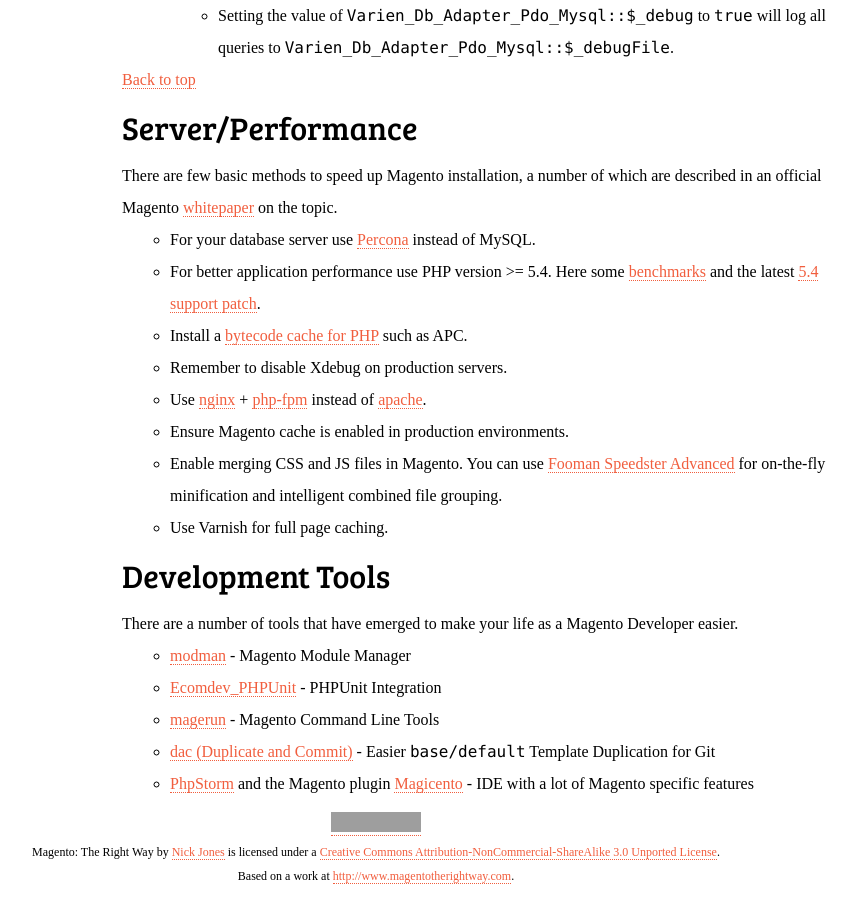
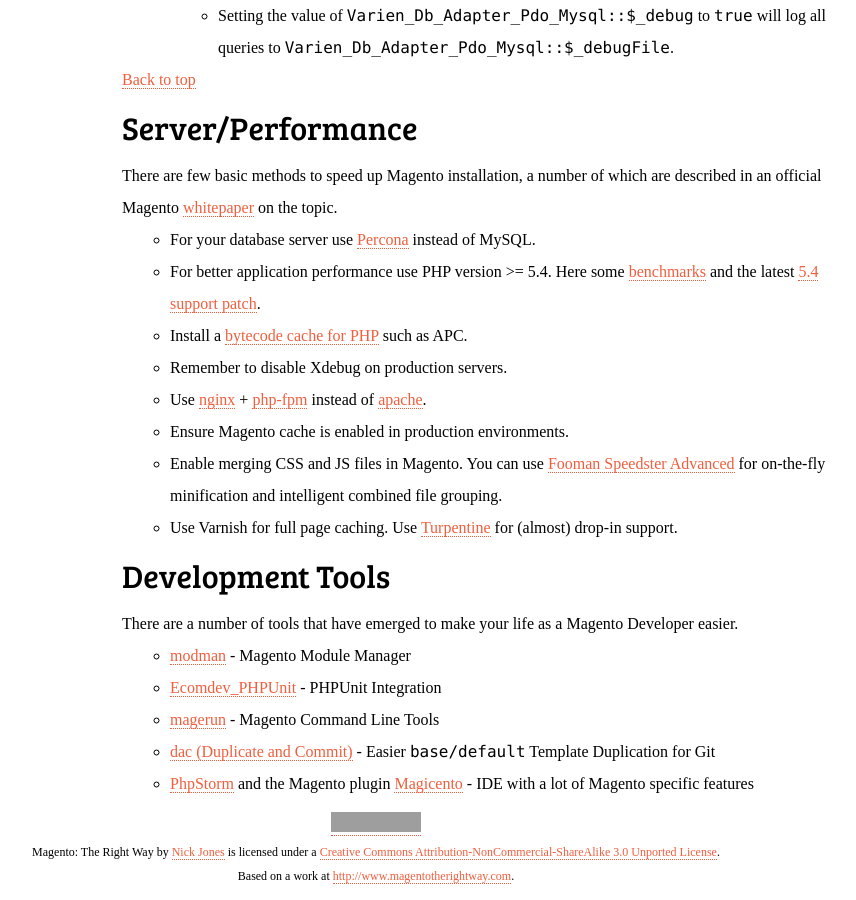
Before and after one commit to punkstar/magentotherightway.com, a Jekyll site: the page built from index.html, in a window 1280 px wide and 900 px high, scrolled down 3360 px. Shown: the whole window, without its empty margins (264-1120 px from the left). Built offline with Jekyll 4.4.1, drawn with Linux system fonts in a browser that asks for light colours; some web fonts are replaced; Markdown is read by kramdown in place of the engine named in the settings; grey boxes are pictures that could not be loaded.

Commit message:
Mention turpentine in the caching section

```diff
--- a/_posts/05-01-01-ServerPerformance.md
+++ b/_posts/05-01-01-ServerPerformance.md
@@ -12,4 +12,4 @@
 * Use [nginx](http://nginx.org/) + [php-fpm](http://php-fpm.org/) instead of [apache](https://httpd.apache.org/).
 * Ensure Magento cache is enabled in production environments.
 * Enable merging CSS and JS files in Magento. You can use [Fooman Speedster Advanced](http://www.magentocommerce.com/magento-connect/fooman-speedster-advanced.html) for on-the-fly minification and intelligent combined file grouping.
-* Use Varnish for full page caching.
+* Use Varnish for full page caching.  Use [Turpentine](https://github.com/nexcess/magento-turpentine) for (almost) drop-in support.
```
